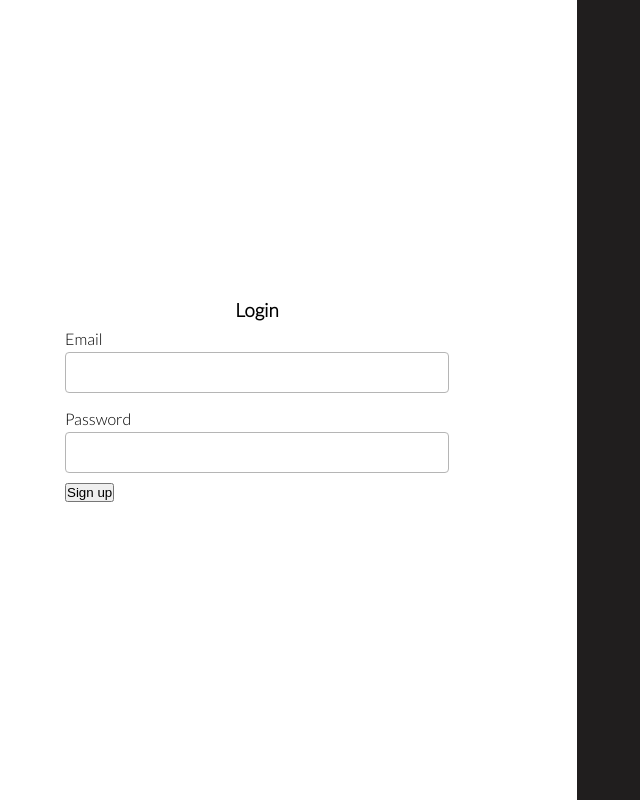
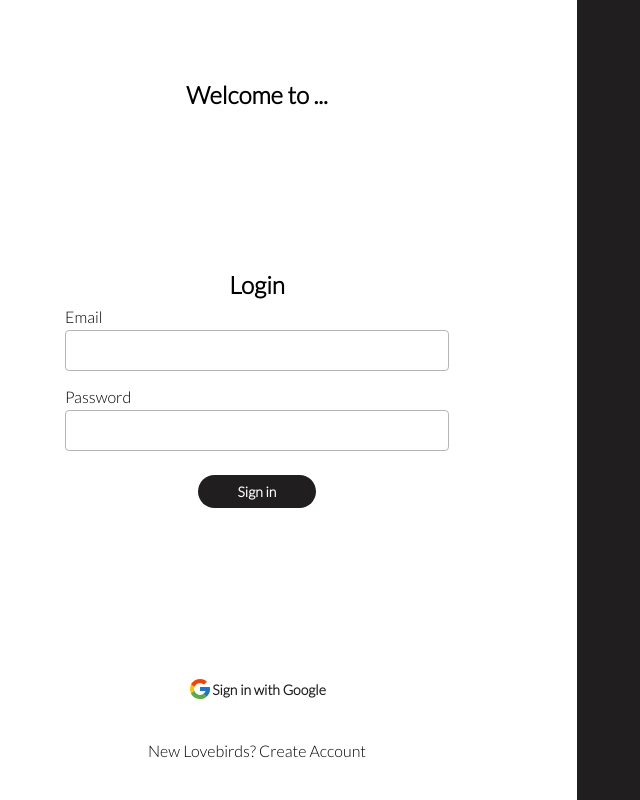
Before and after one commit to leandrohl/google-login, a React (Create React App) app: page /login in a window 1280 px wide. Shown: the whole page, without its empty margins (63-703 px from the left). Built offline with nearby package versions, Linux system fonts and the light colour scheme.

Commit message:
feat: implementando tela de login

```diff
--- a/package.json
+++ b/package.json
@@ -12,6 +12,7 @@
     "@types/react-dom": "^18.0.6",
     "react": "^18.2.0",
     "react-dom": "^18.2.0",
+    "react-icons": "^4.4.0",
     "react-router-dom": "^6.3.0",
     "react-scripts": "5.0.1",
     "styled-components": "^5.3.5",
--- /dev/null
+++ b/src/components/Button/index.tsx
@@ -0,0 +1,17 @@
+import React, { PropsWithChildren } from 'react'
+
+import * as S from './styles'
+import { IButtonProps } from './types'
+
+const Button: React.FC<PropsWithChildren<IButtonProps>> = ({ children, onClick, loading, variant }) => {
+  return (
+    <S.ButtonStyled
+      onClick={onClick}
+      variant={variant}
+    >
+      {loading ? <span> Loading </span> : children}
+    </S.ButtonStyled>
+  )
+}
+
+export default Button
--- /dev/null
+++ b/src/components/Button/styles.ts
@@ -0,0 +1,25 @@
+import styled from 'styled-components'
+import { Variant } from './types'
+
+export const ButtonStyled = styled.button<{variant?: Variant}>`
+  border: 0;
+  padding: 8px 40px;
+  transition: all .5s;
+  border-radius: 32px;
+  font-size: 14px;
+  font-weight: bold;
+
+  display: flex;
+  align-items: center;
+  justify-content: center;
+
+  background-color: ${({ theme, variant }) => variant === 'filled' ? theme.primary : theme.white};
+  color: ${({ theme, variant }) => variant === 'filled' ? theme.white : theme.primary};
+
+  &:hover, &:disabled {
+    background-color: ${({ theme, variant }) => variant === 'filled' ? theme.white : theme.primary};
+    color: ${({ theme, variant }) => variant === 'filled' ? theme.primary : theme.white};
+    border: 1px solid ${({ theme, variant }) => variant === 'filled' ? theme.primary : 'none'};
+
+  }
+`
--- /dev/null
+++ b/src/components/Button/types.ts
@@ -0,0 +1,9 @@
+import { ButtonHTMLAttributes } from 'react'
+
+export interface IButtonProps extends ButtonHTMLAttributes<HTMLElement> {
+  loading: boolean
+  fullWidth?: boolean
+  variant?: Variant
+}
+
+export type Variant = 'standard' | 'filled'
--- a/src/pages/Login/index.tsx
+++ b/src/pages/Login/index.tsx
@@ -1,40 +1,63 @@
+/* eslint-disable @typescript-eslint/no-unused-vars */
 import React, { useState } from 'react'
+import Button from '../../components/Button'
 import Input from '../../components/Input'
 
 import * as S from './styles'
 import { ILoginForm } from './types'
+import { FcGoogle } from 'react-icons/fc'
 
 const Login: React.FC = () => {
   const [loginForm, setLoginForm] = useState(new ILoginForm())
+  const [loading, setLoading] = useState(false)
 
   return (
     <S.Container>
       <S.Content>
+        <S.Logo> Welcome to ...</S.Logo>
         <S.Form>
-          <h1>Login</h1>
+          <h2>Login</h2>
           <Input
-            label='Email'
-            name='email'
-            onChange={(e) => setLoginForm({ ...loginForm, email: e.target.value })}
+            label="Email"
+            name="email"
+            onChange={(e) =>
+              setLoginForm({ ...loginForm, email: e.target.value })
+            }
             value={loginForm.email}
-            error={loginForm.error.email !== '' }
+            error={loginForm.error.email !== ''}
             errorText={loginForm.error.email}
             fullWidth
           />
           <Input
-            label='Password'
-            name='password'
-            onChange={(e) => setLoginForm({ ...loginForm, password: e.target.value })}
+            label="Password"
+            name="password"
+            onChange={(e) =>
+              setLoginForm({ ...loginForm, password: e.target.value })
+            }
             value={loginForm.password}
             error={loginForm.error.password !== ''}
             errorText={loginForm.error.password}
             fullWidth
           />
-          <button> Sign up</button>
+          {/* <S.ForgetPassword> Forgot password ? </S.ForgetPassword> */}
+          <Button
+            loading={loading}
+            variant='filled'
+          >
+            Sign in
+          </Button>
         </S.Form>
+        <S.Footer>
+          <Button
+            loading={loading}
+          >
+            <FcGoogle size={24} />
+            Sign in with Google
+          </Button>
+          <span> New Lovebirds? <a>Create Account</a></span>
+        </S.Footer>
       </S.Content>
-      <S.Carousel>
-      </S.Carousel>
+      <S.Carousel></S.Carousel>
     </S.Container>
   )
 }
--- a/src/pages/Login/styles.ts
+++ b/src/pages/Login/styles.ts
@@ -7,17 +7,41 @@ export const Container = styled.main`
 
 export const Content = styled.section`
   flex: 1;
+  height: 100%;
+  padding: 40px 0;
+
   display: flex;
   flex-direction: column;
   align-items: center;
-  justify-content: center;
+  justify-content: space-between;
+
 `
 
-export const Form = styled.section`
+export const Logo = styled.h1`
+  margin-top: 40px;
+`
+
+export const Form = styled.div`
   width: 60%;
 
-  > h1 {
-    text-align: center;
+  display: flex;
+  flex-direction: column;
+  justify-content: center;
+  align-items: center;
+
+  > button {
+    margin-top: 16px;
+    width: max-content;
+  }
+`
+
+export const Footer = styled.div`
+  display: flex;
+  flex-direction: column;
+
+  > button {
+
+    margin-bottom: 32px;
   }
 `
 
--- a/src/styles/global.ts
+++ b/src/styles/global.ts
@@ -6,10 +6,9 @@ export default createGlobalStyle`
       padding: 0;
       box-sizing: border-box;
   }
-  html, body, #root {
+  html, body, #root, label, button {
      -webkit-font-smoothing: antialiased !important;
      font-family: 'Lato', sans-serif;
-
   }
   button {
     cursor : pointer;
```
Also changed, not shown: .eslintrc.json, 1 other file (tests, documents, lock files or other folders).
